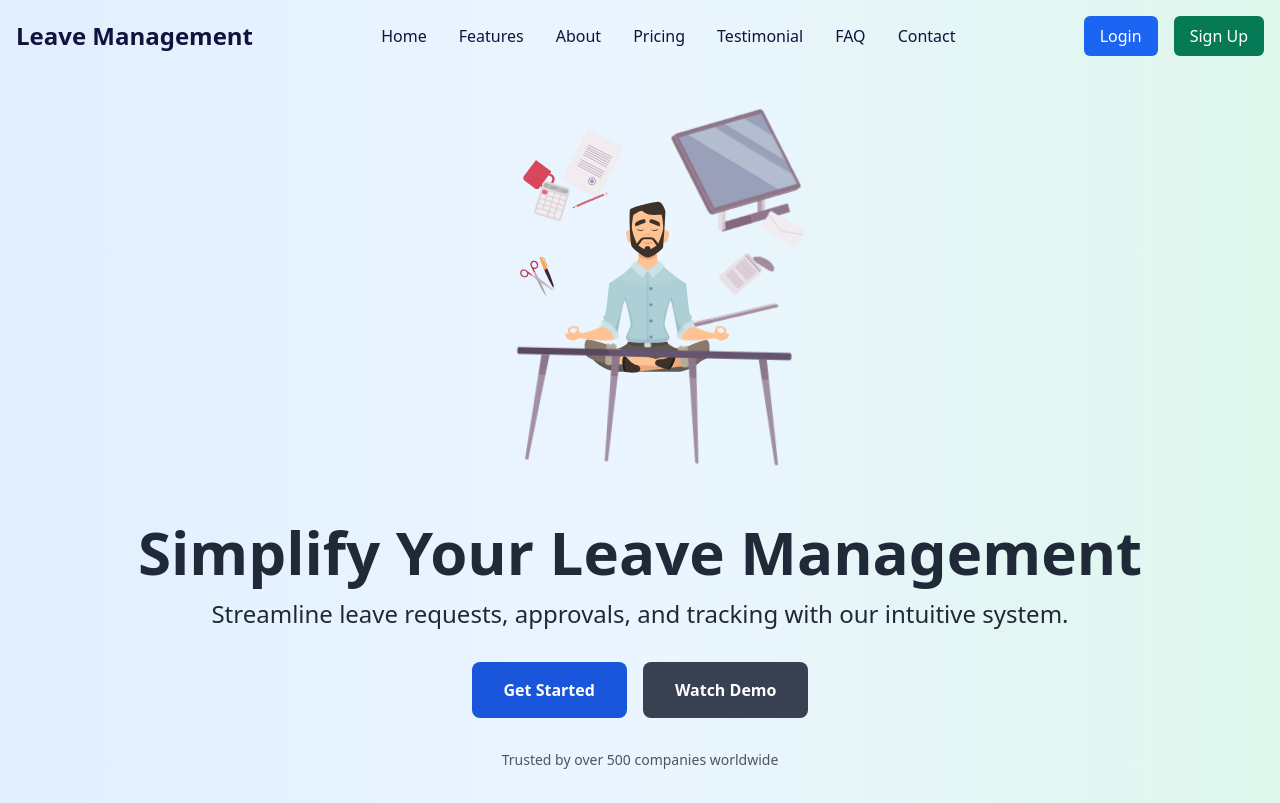
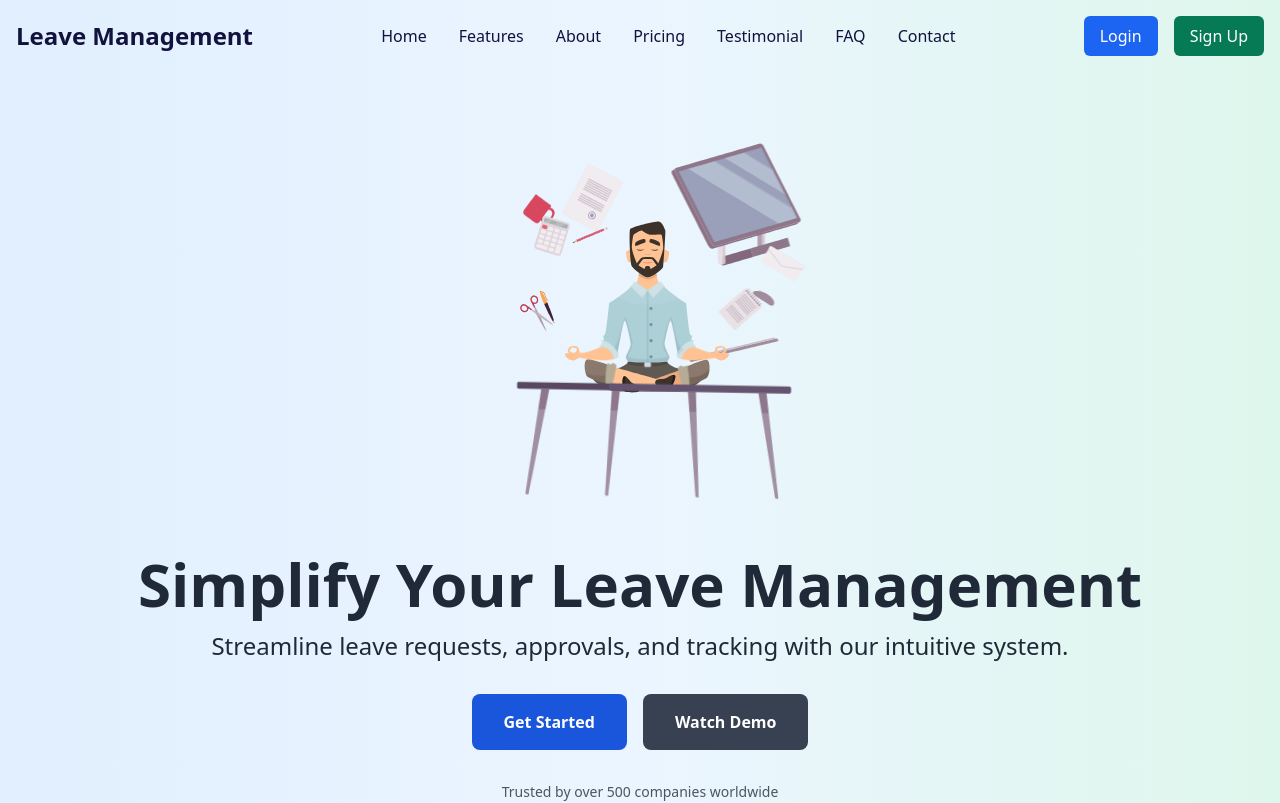
Before and after one commit to farhan-jabil/work-stream-react, a React (Create React App) app in the folder frontend/: page / in a window 1280 px wide. Shown: the top 803 px of the page. Built offline with nearby package versions, Linux system fonts and the light colour scheme.

Commit message:
adding new sections in home page

```diff
--- a/frontend/src/components/Hero.js
+++ b/frontend/src/components/Hero.js
@@ -14,7 +14,7 @@ const Hero = () => {
 
   return (
     <div className="hero">
-      <div className="bg-gradient-to-r from-blue-100 via-blue-50 to-green-100 flex items-center justify-center pb-16">
+      <div className="bg-gradient-to-r from-blue-100 via-blue-50 to-green-100 flex items-center justify-center pt-8 pb-16">
         <div className="text-center text-gray-800 px-4">
           <Lottie options={defaultOptions} height={450} width={450} />
           <h1 className="text-4xl md:text-6xl font-bold mb-4">
--- a/frontend/src/pages/Home.js
+++ b/frontend/src/pages/Home.js
@@ -16,6 +16,15 @@ const Home = () => {
       <div id="about">
         <About></About>
       </div>
+      <div id="pricing" className="py-48">
+        Pricing
+      </div>
+      <div id="testimonial" className="py-48">
+        Testimonial
+      </div>
+      <div id="faq" className="py-48">
+        FAQ
+      </div>
       <div id="contact" className="py-48">
         Contact
       </div>
```
